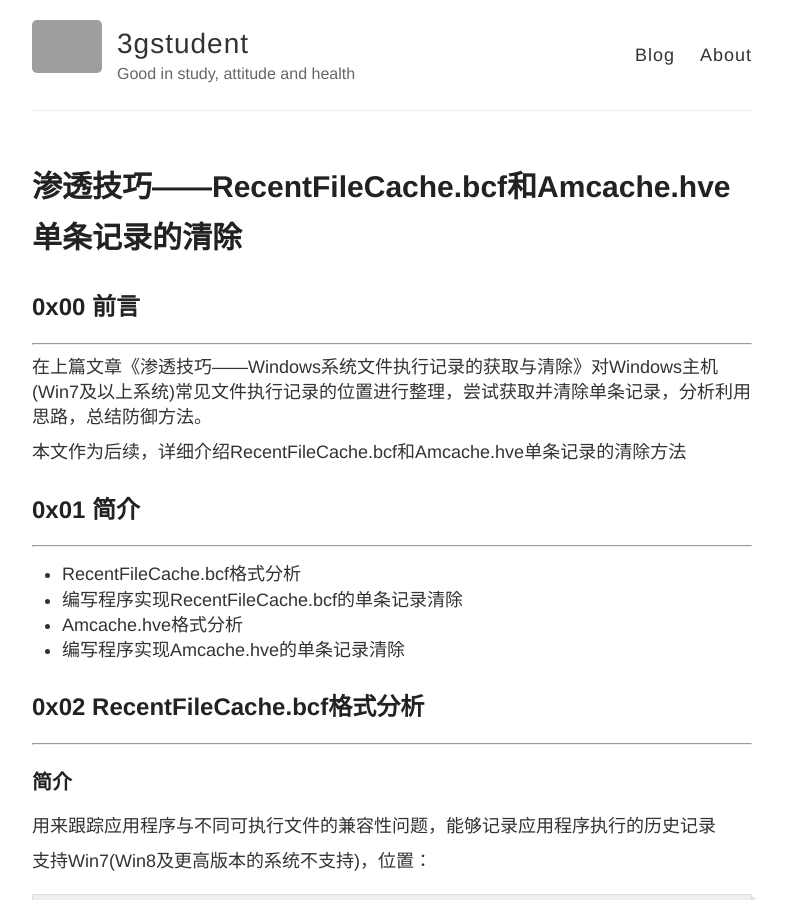
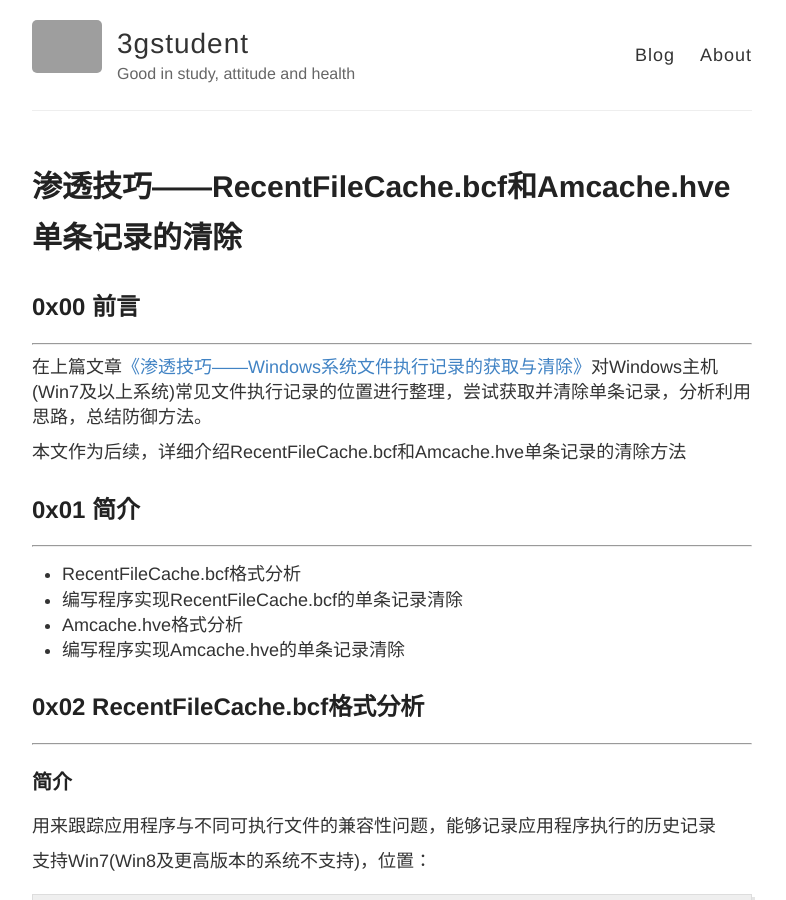
Before and after one commit to 3gstudent/backup-3gstudent.github.io, a Jekyll site: the page built from _posts/2018-11-7-渗透技巧——RecentFileCache.bcf和Amcache.hve单条记录的清除.md, in a window 1280 px wide and 900 px high. Shown: the whole window, without its empty margins (248-1034 px from the left). Built offline with Jekyll 4.4.1, drawn with Linux system fonts in a browser that asks for light colours; part of the change alters nothing that is shown; grey boxes are pictures that could not be loaded.

```diff
--- a/_posts/2018-11-7-渗透技巧——RecentFileCache.bcf和Amcache.hve单条记录的清除.md
+++ b/_posts/2018-11-7-渗透技巧——RecentFileCache.bcf和Amcache.hve单条记录的清除.md
@@ -7,7 +7,7 @@ title: 渗透技巧——RecentFileCache.bcf和Amcache.hve单条记录的清除
 ## 0x00 前言
 ---
 
-在上篇文章《渗透技巧——Windows系统文件执行记录的获取与清除》对Windows主机(Win7及以上系统)常见文件执行记录的位置进行整理，尝试获取并清除单条记录，分析利用思路，总结防御方法。
+在上篇文章[《渗透技巧——Windows系统文件执行记录的获取与清除》](https://3gstudent.github.io/3gstudent.github.io/%E6%B8%97%E9%80%8F%E6%8A%80%E5%B7%A7-Windows%E7%B3%BB%E7%BB%9F%E6%96%87%E4%BB%B6%E6%89%A7%E8%A1%8C%E8%AE%B0%E5%BD%95%E7%9A%84%E8%8E%B7%E5%8F%96%E4%B8%8E%E6%B8%85%E9%99%A4/)对Windows主机(Win7及以上系统)常见文件执行记录的位置进行整理，尝试获取并清除单条记录，分析利用思路，总结防御方法。
 
 本文作为后续，详细介绍RecentFileCache.bcf和Amcache.hve单条记录的清除方法
 
```
